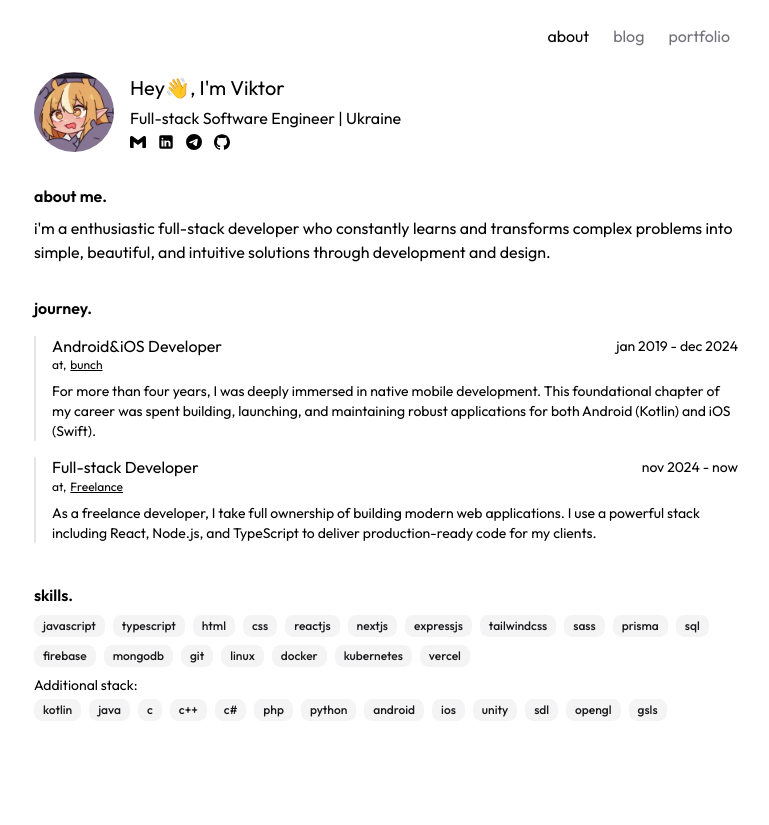
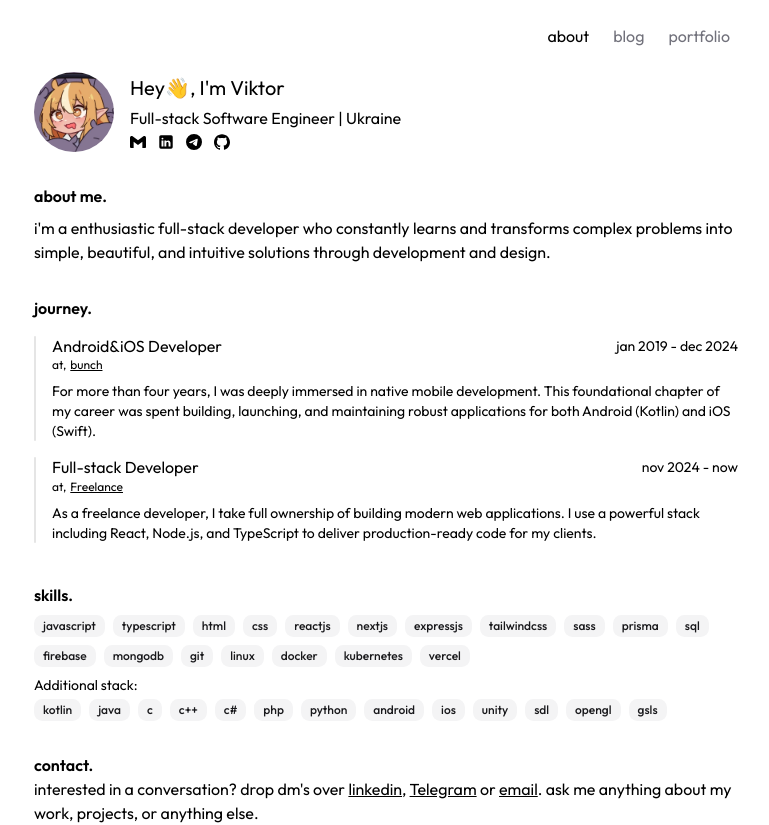
Before and after one commit to kotleni/kotleni.github.io, a Next.js app: page / in a window 1280 px wide. Shown: the whole page, without its empty margins (254-1023 px from the left). Before the commit the page ends 800 px from the top, so only its background shows below. Built offline with nearby package versions, Linux system fonts and the light colour scheme.

Commit message:
feat: impl contact section in about page

```diff
--- a/src/app/page.tsx
+++ b/src/app/page.tsx
@@ -8,6 +8,14 @@ import {TelegramLogo} from '@/icons/telegram-logo';
 import Avatar from '@/kotleni2.jpg';
 import {cn} from '@/lib/utils';
 import Image from 'next/image';
+import Link from 'next/link';
+
+const EMAIL = 'yavarenikya@gmail.com';
+const URLS = {
+    linkedin: 'https://www.linkedin.com/in/kotleni/',
+    telegram: 'https://t.me/kotleni',
+    github: 'https://github.com/kotleni',
+};
 
 interface JourneyCardProps {
     title: string;
@@ -71,22 +79,10 @@ export default function Home() {
                     <h2 className="text-xl">Hey👋, I'm Viktor</h2>
                     <p>Full-stack Software Engineer | Ukraine</p>
                     <div className="flex flex-row gap-3">
-                        <SocialIcon
-                            Icon={GmailLogo}
-                            url="mailto:yavarenikya@gmail.com"
-                        />
-                        <SocialIcon
-                            Icon={LinkedinLogo}
-                            url="https://www.linkedin.com/in/kotleni/"
-                        />
-                        <SocialIcon
-                            Icon={TelegramLogo}
-                            url="https://t.me/kotleni"
-                        />
-                        <SocialIcon
-                            Icon={GithubLogo}
-                            url="https://github.com/kotleni"
-                        />
+                        <SocialIcon Icon={GmailLogo} url={'mailto:' + EMAIL} />
+                        <SocialIcon Icon={LinkedinLogo} url={URLS.linkedin} />
+                        <SocialIcon Icon={TelegramLogo} url={URLS.telegram} />
+                        <SocialIcon Icon={GithubLogo} url={URLS.github} />
                     </div>
                 </div>
             </section>
@@ -180,6 +176,24 @@ export default function Home() {
                     })}
                 </div>
             </section>
+            <section className="mt-4">
+                <p className="font-semibold">contact.</p>
+                <p>
+                    interested in a conversation? drop dm's over{' '}
+                    <Link className="underline" href={URLS.linkedin}>
+                        linkedin
+                    </Link>
+                    ,{' '}
+                    <Link className="underline" href={URLS.telegram}>
+                        Telegram
+                    </Link>{' '}
+                    or{' '}
+                    <Link className="underline" href={'mailto:' + EMAIL}>
+                        email
+                    </Link>
+                    . ask me anything about my work, projects, or anything else.
+                </p>
+            </section>
         </div>
     );
 }
```
